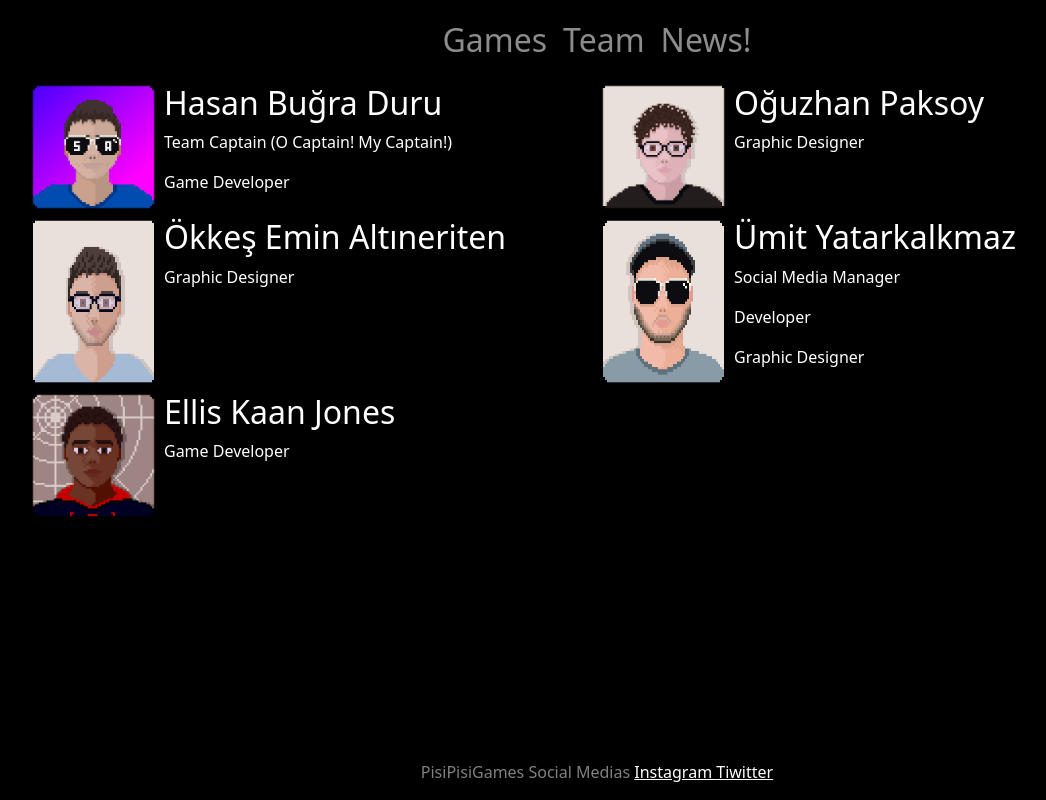
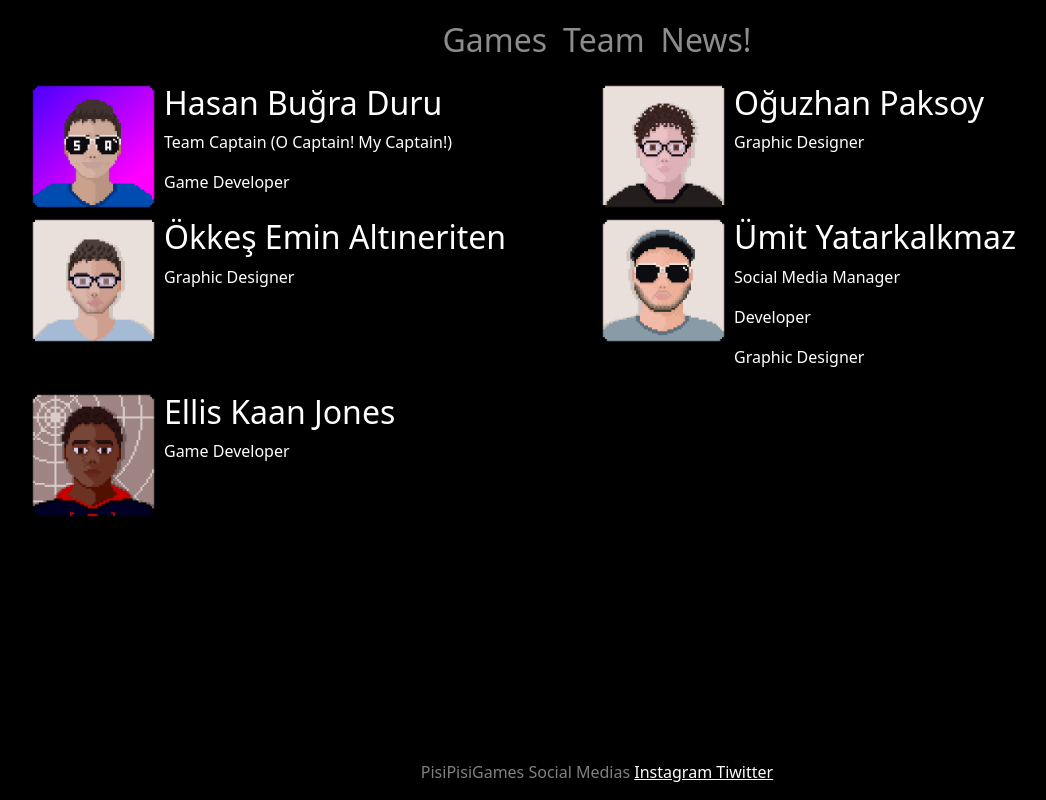
Before and after one commit to HasanBugraDuru/PisiPisiGamesWebsite, a plain HTML site: page Team.html in a window 1280 px wide. Shown: the whole page, without its empty margins (43-1089 px from the left). Drawn offline with nearby package versions, Linux system fonts and the light colour scheme.

Commit message:
Team Düzenleme 2

```diff
--- a/Team.html
+++ b/Team.html
@@ -34,27 +34,27 @@
     <div class="container">
 <div class="row">
     <div class="d-flex p-1 col-md-6">
-        <img class="img-fluid" width="125" src="Images/Members/HasanBugra.png" alt="Hasan Buğra Duru">
+        <div><img class="img-fluid" width="125" height="125" src="Images/Members/HasanBugra.png" alt="Hasan Buğra Duru"></div>
         <div class="ps-2"><h2>Hasan Buğra Duru</h2>  <p>Team Captain (O Captain! My Captain!)</p> <p>Game Developer</p></div>
     </div>
 
     <div class="d-flex p-1 col-md-6">
-        <img class="img-fluid" width="125" src="Images/Members/oguzhan.jpeg" alt="oguzhan">
+        <div><img class="img-fluid" width="125" height="125" src="Images/Members/oguzhan.jpeg" alt="oguzhan"></div>
         <div class="ps-2"><h2>Oğuzhan Paksoy</h2> <p>Graphic Designer</p></div>
     </div>
 
     <div class="d-flex p-1 col-md-6">
-        <img class="img-fluid" width="125" src="Images/Members/okkes.jpeg" alt="okkes">
+        <div><img class="img-fluid" width="125" height="125" src="Images/Members/okkes.jpeg" alt="okkes"></div>
         <div class="ps-2"><h2>Ökkeş Emin Altıneriten</h2> <p>Graphic Designer</p> </div>
     </div>
 
     <div class="d-flex p-1 col-md-6">
-        <img class="img-fluid" width="125" src="Images/Members/umit.jpeg" alt="umit">
+        <div><img class="img-fluid" width="125" height="125" src="Images/Members/umit.jpeg" alt="umit"></div>
         <div class="ps-2"><h2>Ümit Yatarkalkmaz</h2> <p>Social Media Manager</p> <p>Developer</p> <p>Graphic Designer</p></div>
     </div>
 
     <div class="d-flex p-1 col-md-6">
-        <img class="img-fluid" width="125" src="Images/Members/Kaan.png" alt="Kaan">
+        <div><img class="img-fluid" width="125" height="125" src="Images/Members/Kaan.png" alt="Kaan"></div>
         <div class="ps-2"><h2>Ellis Kaan Jones</h2> <p>Game Developer</p></div>
     </div>
 </div>
```
